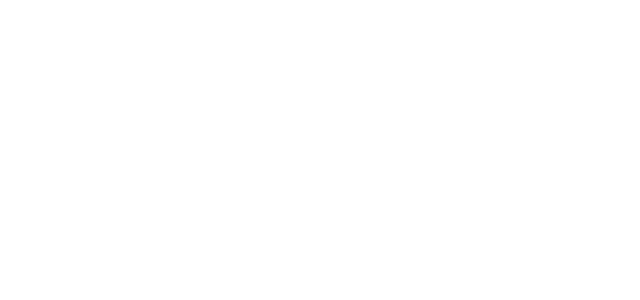
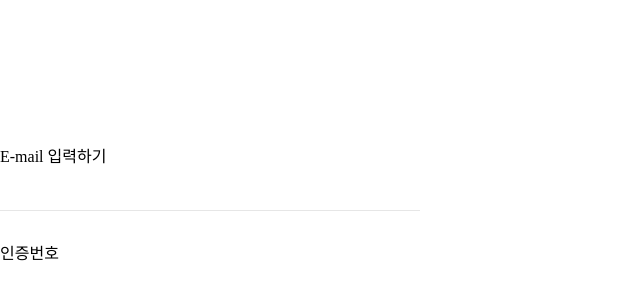
Before and after one commit to ATTI-UMC/ATTI-frontend, a React (Vite) app: page /signup in a window 1280 px wide. Shown: the part 174-474 px from the top of the page, without its empty margins (0-640 px from the left). Built offline with nearby package versions, Linux system fonts and the light colour scheme.

Commit message:
feature: 회원가입 inputfield 구현

```diff
--- /dev/null
+++ b/src/components/Button.jsx
@@ -0,0 +1,22 @@
+import React from 'react'
+import styled from 'styled-components'
+
+const Btn = styled.button`
+  width: 100%;
+  max-width: 400px;
+  height: 60px;
+  padding: 15px;
+  margin-top: 15px;
+  background-color: ${({ theme }) => theme.colors.main[500]};
+  border: none;
+  border-radius: 50px;
+  color: #fff;
+  font-size: 16px;
+  cursor: pointer;
+`;
+
+const Button = () => {
+  <Btn></Btn>
+}
+
+export default Button;
--- /dev/null
+++ b/src/components/InputField.jsx
@@ -0,0 +1,29 @@
+import React from 'react'
+import styled from 'styled-components'
+
+const InputWrapper = styled.div`
+  width: 100%;
+  margin-top: 20px;
+`
+
+const Label = styled.label`
+  display:block;
+  margin-bottom: 10px;
+`
+
+const Input = styled.input`
+  width: 100%;
+  margin-bottom: 15px;
+  padding: 10px;
+  border: none;
+  border-bottom: 1px solid #e6e6e6;
+`
+
+const InputField = ({ label, type }) => (
+  <InputWrapper>
+    <Label>{label}</Label>
+    <Input type={type} />
+  </InputWrapper>
+)
+
+export default InputField;
--- a/src/pages/SignUp.jsx
+++ b/src/pages/SignUp.jsx
@@ -1,5 +1,27 @@
+import React from 'react'
+import styled from 'styled-components'
+import InputField from '../components/InputField';
+import Button from '../components/Button';
+
+const SignUpContainer = styled.div`
+  display: flex;
+  flex-direction: column;
+  width: 100vw;
+  height: 100vh;
+  min-width: 375px;
+  max-width: 400px;
+  align-items: center;
+  justify-content: center;
+  background: #fff;
+`
+
 const SignUp = () => {
-  return <></>;
+  return (
+    <SignUpContainer>
+      <InputField label="E-mail 입력하기" type="email" />
+      <InputField label="인증번호" type="text" />
+    </SignUpContainer>
+  )
 };
 
 export default SignUp;
```
